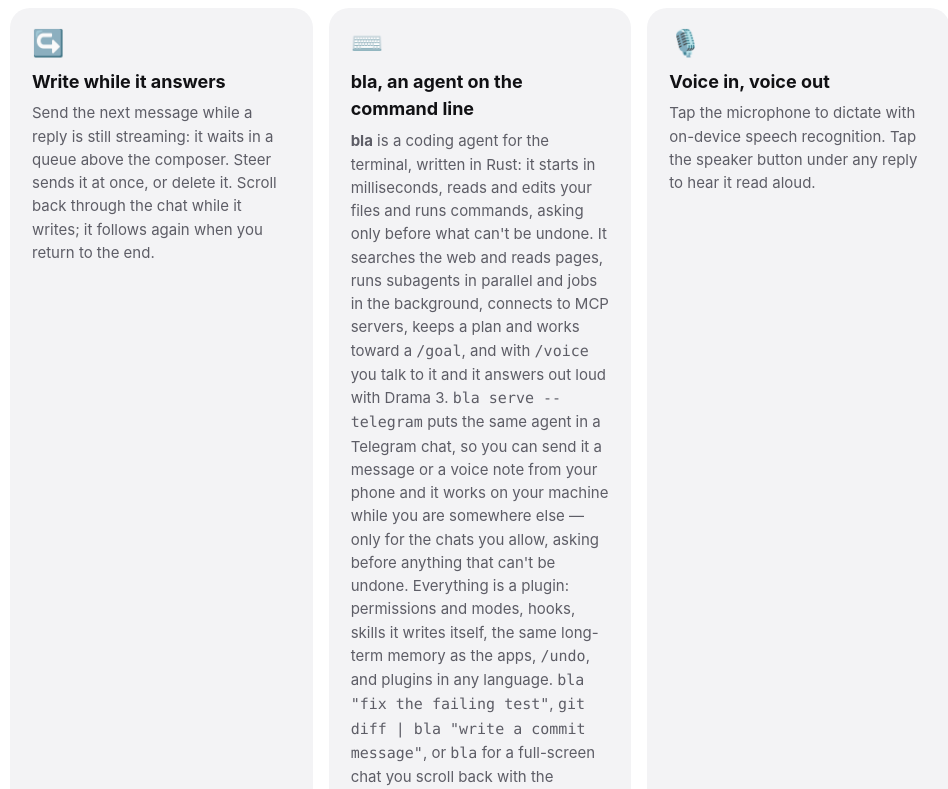
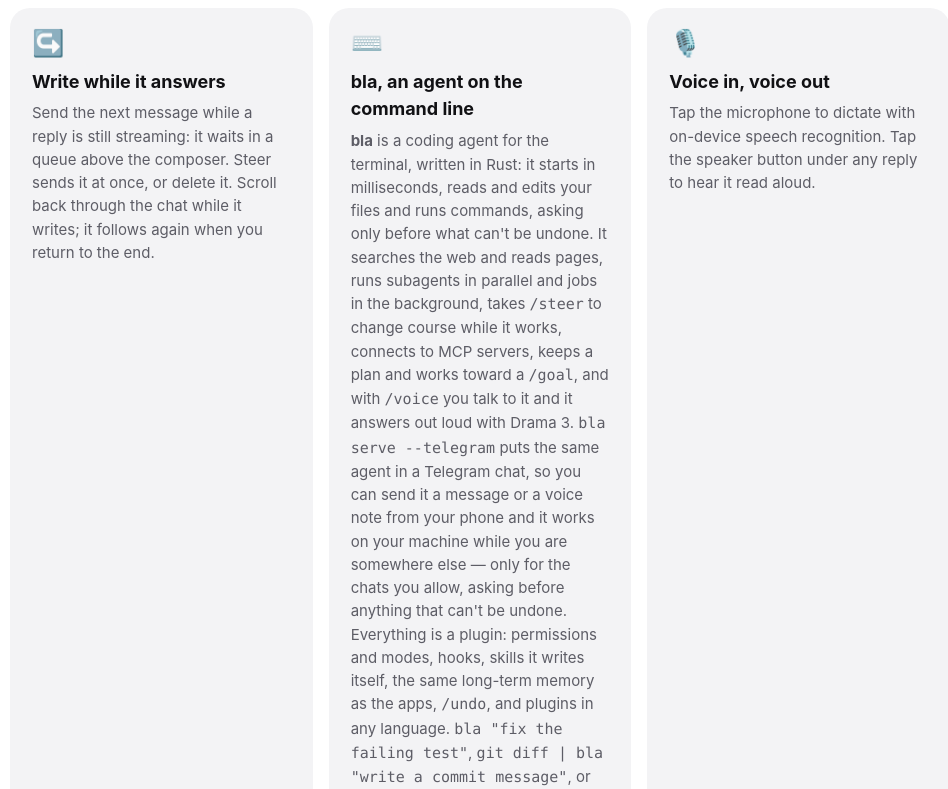
Before and after one commit to surak/blablador-ios, a plain HTML site: page docs/index.html in a window 1280 px wide. Shown: the part 2840-3629 px from the top of the page, without its empty margins (160-1108 px from the left). Drawn offline with Linux system fonts and the light colour scheme; no server answers.

Commit message:
3.12.8: /steer in bla; deleting all chats forgets their history

```diff
--- a/docs/index.html
+++ b/docs/index.html
@@ -190,7 +190,7 @@
           <div class="card"><div class="icon">🎬</div><h3>Videos with sound</h3><p>Describe a scene and its sounds, and MiniMax-H3 makes a short clip in landscape, portrait or square. Continue a clip from its last frame, or bring a photo to life.</p></div>
           <div class="card"><div class="icon">🧠</div><h3>Choose how hard it thinks</h3><p>Set the thinking effort, Off, Low, Medium, High or Max, for each model that thinks, right in the model menu. While it thinks you see its latest line; tap to read the whole trace. Slow, deep-thinking models get as long as you allow in Settings.</p></div>
           <div class="card"><div class="icon">↪️</div><h3>Write while it answers</h3><p>Send the next message while a reply is still streaming: it waits in a queue above the composer. Steer sends it at once, or delete it. Scroll back through the chat while it writes; it follows again when you return to the end.</p></div>
-          <div class="card"><div class="icon">⌨️</div><h3>bla, an agent on the command line</h3><p><strong>bla</strong> is a coding agent for the terminal, written in Rust: it starts in milliseconds, reads and edits your files and runs commands, asking only before what can't be undone. It searches the web and reads pages, runs subagents in parallel and jobs in the background, connects to MCP servers, keeps a plan and works toward a <code>/goal</code>, and with <code>/voice</code> you talk to it and it answers out loud with Drama 3. <code>bla serve --telegram</code> puts the same agent in a Telegram chat, so you can send it a message or a voice note from your phone and it works on your machine while you are somewhere else &mdash; only for the chats you allow, asking before anything that can't be undone. Everything is a plugin: permissions and modes, hooks, skills it writes itself, the same long-term memory as the apps, <code>/undo</code>, and plugins in any language. <code>bla "fix the failing test"</code>, <code>git diff | bla "write a commit message"</code>, or <code>bla</code> for a full-screen chat you scroll back with the mouse. On Mac, Linux, Windows and Raspberry Pi; comes with the Mac app.</p></div>
+          <div class="card"><div class="icon">⌨️</div><h3>bla, an agent on the command line</h3><p><strong>bla</strong> is a coding agent for the terminal, written in Rust: it starts in milliseconds, reads and edits your files and runs commands, asking only before what can't be undone. It searches the web and reads pages, runs subagents in parallel and jobs in the background, takes <code>/steer</code> to change course while it works, connects to MCP servers, keeps a plan and works toward a <code>/goal</code>, and with <code>/voice</code> you talk to it and it answers out loud with Drama 3. <code>bla serve --telegram</code> puts the same agent in a Telegram chat, so you can send it a message or a voice note from your phone and it works on your machine while you are somewhere else &mdash; only for the chats you allow, asking before anything that can't be undone. Everything is a plugin: permissions and modes, hooks, skills it writes itself, the same long-term memory as the apps, <code>/undo</code>, and plugins in any language. <code>bla "fix the failing test"</code>, <code>git diff | bla "write a commit message"</code>, or <code>bla</code> for a full-screen chat you scroll back with the mouse. On Mac, Linux, Windows and Raspberry Pi; comes with the Mac app.</p></div>
           <div class="card"><div class="icon">🎙️</div><h3>Voice in, voice out</h3><p>Tap the microphone to dictate with on-device speech recognition. Tap the speaker button under any reply to hear it read aloud.</p></div>
           <div class="card"><div class="icon">🌐</div><h3>Web search</h3><p>The model searches the web through Blablador's own search engine when it needs current information, and cites its sources.</p></div>
           <div class="card"><div class="icon">📷</div><h3>Photos and camera</h3><p>Attach pictures from your photos or files, take a photo, paste a copied image, or drag images and PDFs onto the chat on the Mac. Then ask about them with vision-capable models.</p></div>
```
Also changed, not shown: 9 other files.
